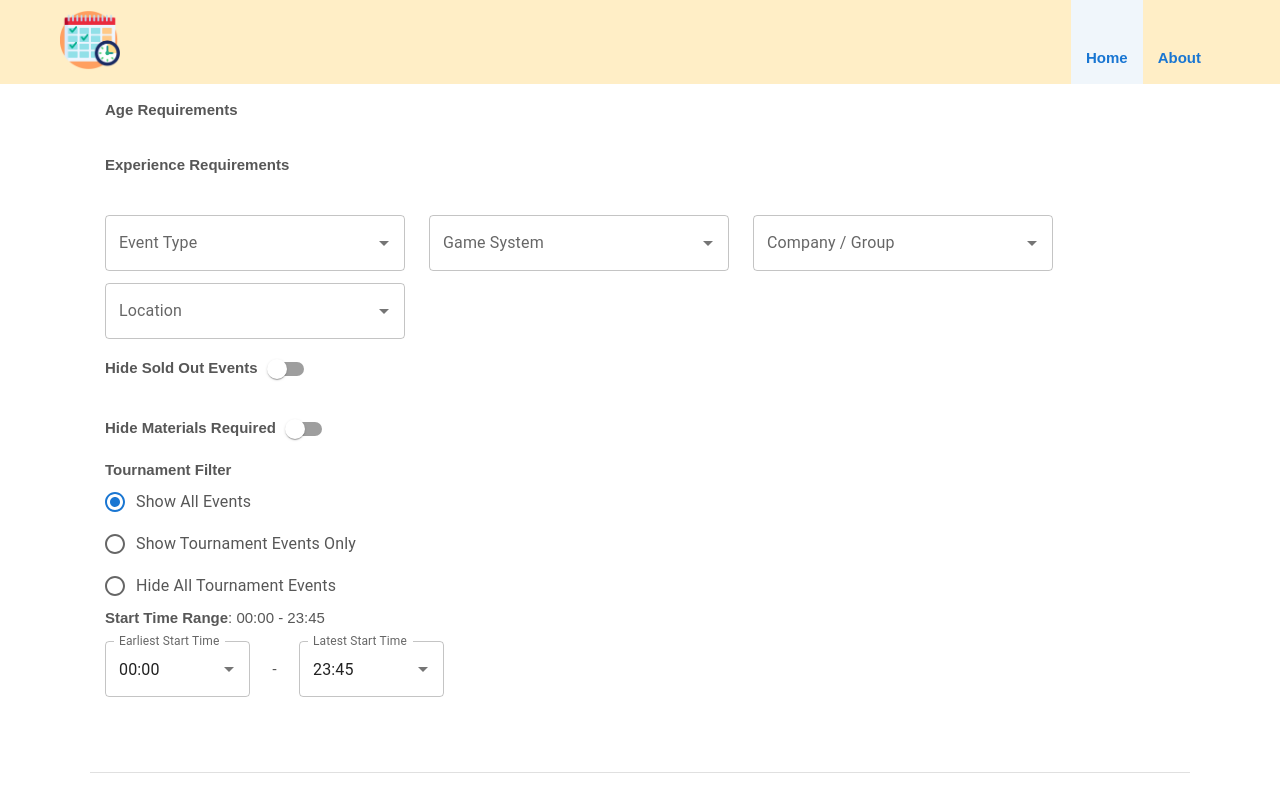
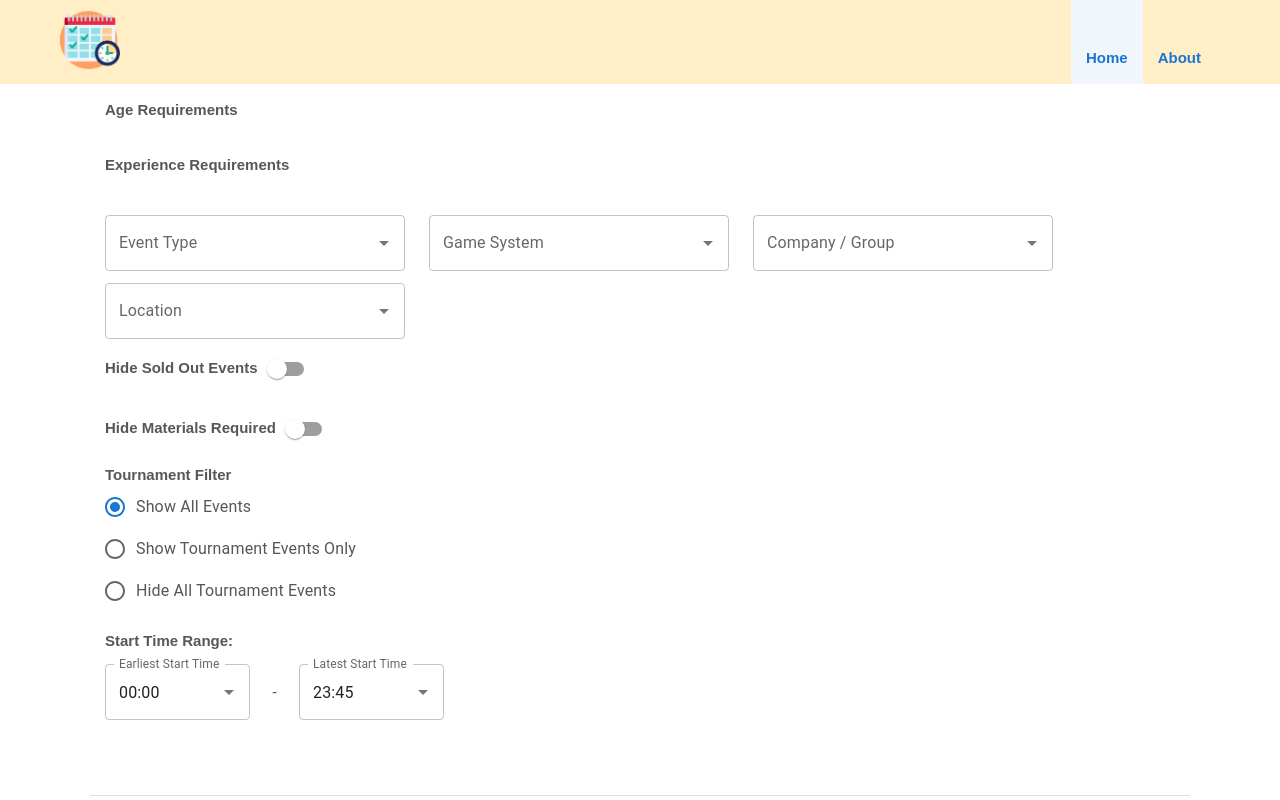
Before and after one commit to Sun-Mountain/GenConCal, a Next.js app in the folder frontend/: page / in a window 1280 px wide. Built offline with nearby package versions, Linux system fonts and the light colour scheme.

Commit message:
container styling

```diff
--- a/frontend/components/RadioGroup.tsx
+++ b/frontend/components/RadioGroup.tsx
@@ -18,6 +18,7 @@ export default function RadioButtonsGroup({
   };
 
   return (
+    <div className='radio-group-container'>
       <FormControl>
         <strong id="radio-buttons-group-tournament-label">{formLabel}</strong>
         <RadioGroup
@@ -36,5 +37,6 @@ export default function RadioButtonsGroup({
           ))}
         </RadioGroup>
       </FormControl>
+    </div>
   );
 }
--- a/frontend/components/TimeRange.tsx
+++ b/frontend/components/TimeRange.tsx
@@ -30,7 +30,7 @@ export default function TimeRange({
   return (
     <div className='time-range-container'>
       <div className='time-range-label'>
-        <strong>Start Time Range</strong>: {earlyStartTime} - {lateStartTime}
+        <strong>Start Time Range:</strong>
       </div>
       <div className='flex-row'>
         <Autocomplete
--- a/frontend/styles/styles.css
+++ b/frontend/styles/styles.css
@@ -65,7 +65,7 @@ a:hover {
   background-color: rgb(17, 145, 0, .08);
   border: 2px solid rgb(17, 145, 0);
   border-radius: 8px 8px;
-  font-size: 18px;
+  font-size: 15px;
   margin: 5px 8px;
   padding-left: 15px;
 }
@@ -140,6 +140,10 @@ a:hover {
 .filter-list {
   margin-right: 24px;
   margin-top: 12px;
+}
+
+.radio-group-container {
+  padding: 5px 0 18px 0;
 }
 
 .switch-container {
```
Lines whose indentation alone changed are shown as unchanged.
